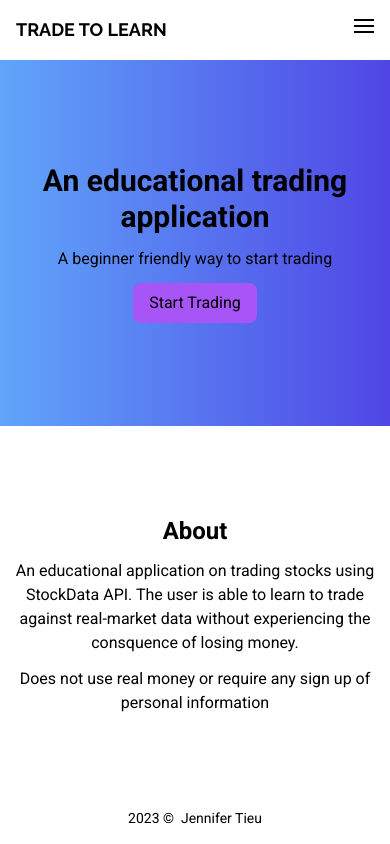
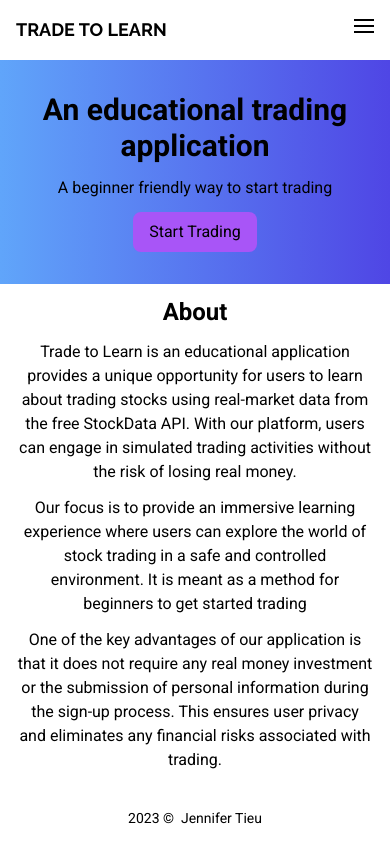
Before and after one commit to jennifertieu/trade-to-learn, a Next.js app: page / in a window 390 px wide. Built offline with nearby package versions, Linux system fonts and the light colour scheme; no server answers.

Commit message:
update about content, add mobile styling

```diff
--- a/src/pages/index.tsx
+++ b/src/pages/index.tsx
@@ -10,7 +10,7 @@ export default function Home() {
       <Head>
         <title>Trade To Learn | Welcome</title>
       </Head>
-      <section className="h-1/2 bg-gradient-to-r from-blue-400 to-indigo-600 text-center flex flex-col justify-center items-center">
+      <section className="md:h-1/2 bg-gradient-to-r from-blue-400 to-indigo-600 text-center py-8 flex flex-col justify-center items-center">
         <h1 className="text-3xl font-bold">
           An educational trading application
         </h1>
@@ -27,15 +27,25 @@ export default function Home() {
           {/* {session ? "" : <button className="rounded-lg bg-violet-400 py-2 px-4">Try Demo</button>} */}
         </div>
       </section>
-      <section className="h-1/2 text-center flex flex-col justify-center items-center">
+      <section className="md:h-1/2 text-center flex flex-col justify-center items-center px-4">
         <h2 className="text-2xl font-bold mt-3">About</h2>
-        <p className="max-w-lg mt-3">
-          An educational application on trading stocks using StockData API. The
-          user is able to learn to trade against real-market data without
-          experiencing the consquence of losing money.
+        <p className="max-w-2xl mt-3">
+          Trade to Learn is an educational application provides a unique
+          opportunity for users to learn about trading stocks using real-market
+          data from the free StockData API. With our platform, users can engage
+          in simulated trading activities without the risk of losing real money.
         </p>
-        <p className="max-w-lg mt-3">
-          Does not use real money or require any sign up of personal information
+        <p className="max-w-2xl mt-3">
+          Our focus is to provide an immersive learning experience where users
+          can explore the world of stock trading in a safe and controlled
+          environment. It is meant as a method for beginners to get started
+          trading
+        </p>
+        <p className="max-w-2xl mt-3">
+          One of the key advantages of our application is that it does not
+          require any real money investment or the submission of personal
+          information during the sign-up process. This ensures user privacy and
+          eliminates any financial risks associated with trading.
         </p>
       </section>
     </>
```
